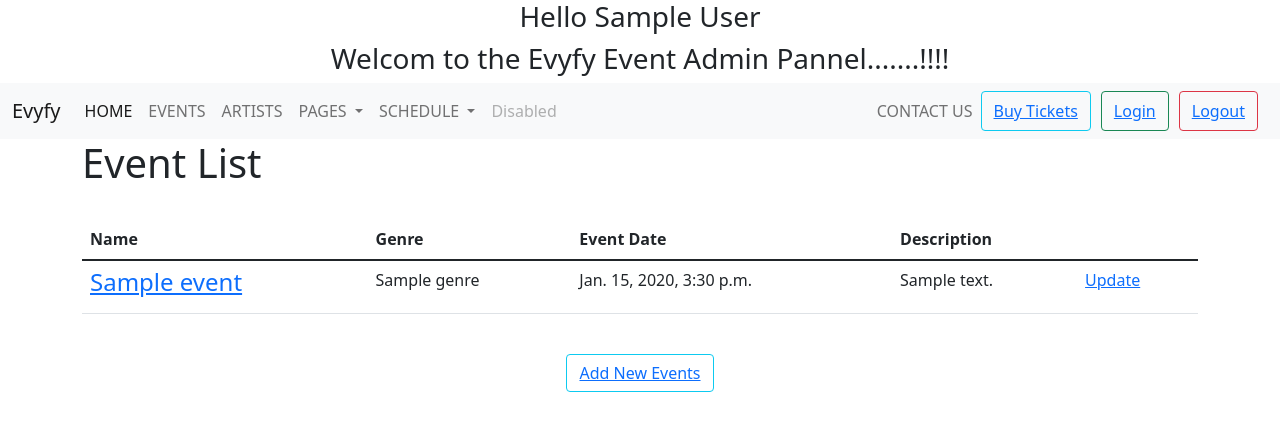
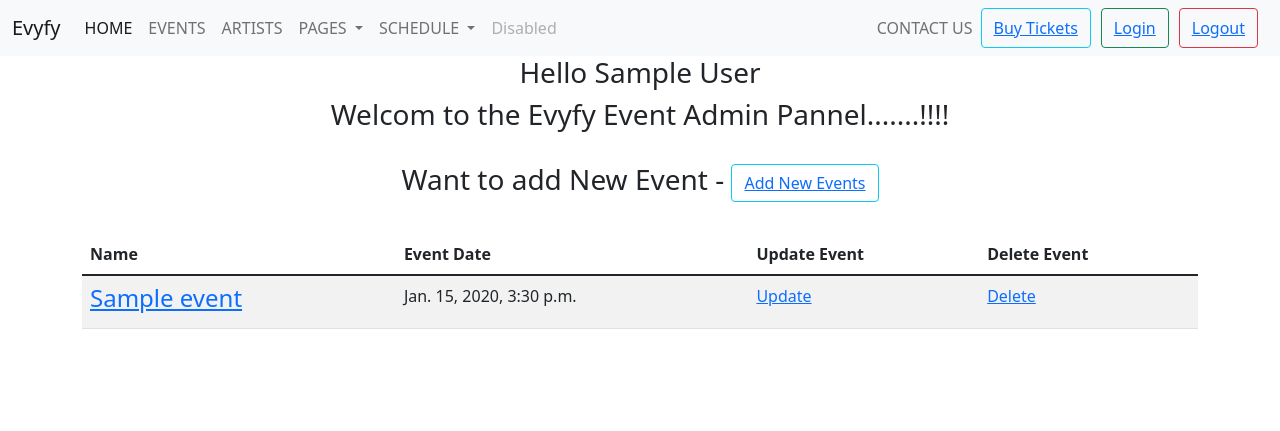
Before and after one commit to JayshreeCitrusbug/Event_Management_project, a Django app: page /account/adminprofile/ in a window 1280 px wide. Shown: the top 431 px of the page. Run offline with Django 4.2, Linux system fonts and the light colour scheme; a user stored in the database is signed in; tables that the repository leaves empty hold one stand-in row (values such as "Sample post"); some libraries are stand-ins or nearby versions.

Commit message:
Add,Update,Delete Event details from admin

```diff
--- a/event/templates/account/adminprofile.html
+++ b/event/templates/account/adminprofile.html
@@ -1,6 +1,6 @@
-
+{% extends 'base.html' %}
 <!doctype html>
-{% load static%}
+<!-- {% load static %} -->
 <html lang="en">
 
 <head>
@@ -11,43 +11,76 @@
   <!-- Bootstrap CSS -->
   <link href="https://cdn.jsdelivr.net/npm/bootstrap@5.1.3/dist/css/bootstrap.min.css" rel="stylesheet"
     integrity="sha384-1BmE4kWBq78iYhFldvKuhfTAU6auU8tT94WrHftjDbrCEXSU1oBoqyl2QvZ6jIW3" crossorigin="anonymous">
-  <link rel="stylesheet" href="{% static 'css/style.css'%}">
-  <script defer src="{% static 'js/jquery.js'%}"></script>
+  <!-- <link rel="stylesheet" href="{% static 'css/style.css'%}"> -->
 
   <title>{% block title %} Evyfy | Admin Profile {% endblock %} </title>
 </head>
 
 <body>
-
   {% block content %}
 
-  <div class="continer">
   <h3 style="text-align:center">Hello {{request.user.first_name}} {{request.user.last_name}}</h3>
   <h3 style="text-align:center">Welcom to the Evyfy Event Admin Pannel.......!!!!</h3>
 
   <!-- ......................new event ................. -->
-    {% if user.is_authenticated and user.is_staff %}
+  {% if user.is_authenticated %}
 
 
-      {% include 'event/event_list.html' %}
+  <div class="continer">
+    <div class="addEvent">
+      <br/>
+      <h3 style="text-align:center">Want to add New Event - <button class="btn btn-outline-info" type="submit"><a
+            href="{% url 'add-event' %}"> Add New Events
+          </a></button></h3>
+    </div>
+    <br />
+    <table class="table table-striped">
+      <thead>
 
-      <br/>
-      <center><button class="btn btn-outline-info" type="submit"><a href="{% url 'add-event' %}"> Add New Events </a></button></center>
-      <br/>
+        <tr>
+          <th scope="col">Name</th>
+          <th scope="col" style="margin-left: 5px;">Event Date</th>
+          <th scope="col">Update Event</th>
+          <th scope="col">Delete Event</th>
+        </tr>
+      </thead>
+      <tbody>
+        {% for event in showevent %}
+        <tr>
+          <th>
+            <a href="{% url 'event-detail' event.pk %}">
+              <h4>{{event.name}}</h4>
+            </a>
 
+
+
+          </th>
+          <td scope="row">{{event.eventDate}}</td>
+          <td>
+            <a href="{% url 'update-event' event.pk %}" class="button">
+              Update
+            </a>
+          </td>
+          <td>
+            <a href="{% url 'update-event' event.pk %}" class="button">
+              Delete
+            </a>
+          </td>
+        </tr>
+        {%endfor%}
 
 
         {% endif %}
 
 
-    {% endblock %}
+  </div>
 
   <script src="https://cdn.jsdelivr.net/npm/bootstrap@5.1.3/dist/js/bootstrap.bundle.min.js"
     integrity="sha384-ka7Sk0Gln4gmtz2MlQnikT1wXgYsOg+OMhuP+IlRH9sENBO0LRn5q+8nbTov4+1p"
     crossorigin="anonymous"></script>
 
 
-
+    {% endblock %}
 </body>
 
 </html>
--- a/event/templates/account/usersignup.html
+++ b/event/templates/account/usersignup.html
@@ -9,7 +9,7 @@
 
     {{form.as_p}}
 
-    <input type="submit" name="CreateUser">
+    <button type="submit" class="btn btn-success">Register Account</button>
 
 </form>
 
--- a/event/templates/event/event_list.html
+++ b/event/templates/event/event_list.html
@@ -34,10 +34,6 @@
             <td scope="row">{{event.genre}}</td>
             <td>{{event.eventDate}}</td>
             <td>{{event.description}}</td>
-            <td>{% if user.is_staff %}
-                <a href="{% url 'update-event' event.pk %}" class="button">Update</a>
-                {% endif %}
-            </td>
         </tr>
         {%endfor%}
     </tbody>
--- a/event/templates/event/update_event.html
+++ b/event/templates/event/update_event.html
@@ -2,7 +2,7 @@
 {% block title %} Evyfy | Update Event {% endblock %}
 {% block content %}
 
-br/>
+<br/>
 <h2>Update Event</h2>
 <nbnps></nbnps>
 <form method="POST">
--- a/event/templates/home.html
+++ b/event/templates/home.html
@@ -43,6 +43,7 @@ body,h1,h2,h3,h4,h5,h6 {font-family: "Lato", sans-serif}
 <header class="w3-container w3-red w3-center" style="padding:128px 16px">
   <h1 class="w3-margin w3-jumbo">START PAGE</h1>
   <p class="w3-xlarge">Home page</p>
+  <p>{{request.user.first_name}}</p>
   <button class="w3-button w3-black w3-padding-large w3-large w3-margin-top">Get Started</button>
 </header>
 
--- a/event/urls.py
+++ b/event/urls.py
@@ -1,7 +1,6 @@
 from django.urls import path, include
 from . import views
-from event.views import UserRegisterView, Userprofile, AdminProfileView, EventListview, EventDetailView, AddEventView
-# UserSignUpView
+from event.views import UserRegisterView, UserSignUpView, Userprofile, AdminProfileView, EventListview, EventDetailView, AddEventView
 
 urlpatterns = [
     path('' , views.Home.as_view(), name='home'),
@@ -11,7 +10,7 @@ urlpatterns = [
     #Register
     path('account/', include('django.contrib.auth.urls')),
     path('account/register/' , UserRegisterView.as_view(), name ='register'),
-    # path('account/signup/', UserSignUpView.as_view(), name='signup'),
+    path('account/signup/', UserSignUpView.as_view(), name='signup'),
     #Login
     path('account/eventlogin/', views.Login.as_view(), name='login'),
     path('account/userprofile/', Userprofile.as_view(), name='user-profile'),
@@ -19,12 +18,12 @@ urlpatterns = [
     #Logout
     path('account/logout/', views.Logout.as_view(), name='logout'),
     #event
-    path('eventlist/' , EventListview.as_view(), name='event-list'),
-    path('eventdetail/<int:pk>', EventDetailView.as_view(), name='event-detail'),
+    path('event/list/' , EventListview.as_view(), name='event-list'),
+    path('event/detail/<int:pk>', EventDetailView.as_view(), name='event-detail'),
     #Add Event
-    path('event/addevent/', AddEventView.as_view(), name='add-event'),
+    path('event/add/', AddEventView.as_view(), name='add-event'),
     #Update event
-    path('event/update_event/<event_id>', views.UpdateEvent.as_view(), name='update-event'),
+    path('event/update/<int:pk>', views.UpdateEventView.as_view(), name='update-event'),
     path('event/booked/', views.EventBooked.as_view(), name='event-booked'),
 
 ]
--- a/event/views.py
+++ b/event/views.py
@@ -5,14 +5,17 @@ from urllib import request
 from django import forms, views
 from django.http import HttpResponse, HttpResponseRedirect
 from django.shortcuts import redirect, render
+from django.urls import reverse_lazy
 
 # Create your views here.
 from django.views.generic import View, ListView, DetailView, CreateView
+from django.views.generic.edit import UpdateView
 from event import forms
 from event.models import Event, Artist, EventBook, Genre, Member , User
 from django.contrib.auth.models import auth
-from event.forms import  UserNewCreationForm,  AdminLoginForm, AddEventForm, UpdateEventForm
-# UserSignUpForm,
+from event.forms import  UserNewCreationForm, UserSignUpForm,  AdminLoginForm, AddEventForm, UpdateEventForm
+# ,  AdminProfileForm
+
 from django.contrib import messages
 
 #from django.views import generic
@@ -26,6 +29,9 @@ class Home(View):
     template_name = "home.html"
 
     def get(self, request, *args, **kwargs):
+        # un1=request.POST['username']
+        # user1 = User.objects.get(username=un1)
+        # print(user1)
         return render(request, self.template_name, {})
 #About Page
 class About(View):
@@ -40,6 +46,18 @@ class Price(View):
     def get(self, request, *args, **kwargs):
         return render(request, self.template_name, {})
 
+#Contact Page
+class Contact(View):
+    template_name = "contact.html"
+
+    def get(self, request, *args, **kwargs):
+        return render(request, self.template_name, {})
+
+
+
+
+
+
 #User Profile
 class Userprofile(ListView):
     model = Event
@@ -48,19 +66,18 @@ class Userprofile(ListView):
     def get(self, request, *args, **kwargs):
         return render(request, self.template_name, {})
 
+
+#Admin Profile View
 class AdminProfileView(ListView):
     model = Event
     template_name = "account/adminprofile.html"
+    un = Member.objects.select_related('user_ptr').all()
+    print(un)
+    def get(self, request):
+        eventData = Event.objects.all()
+        return render(request,self.template_name,{'showevent':eventData})
 
 
-
-
-#Contact Page
-class Contact(View):
-    template_name = "contact.html"
-
-    def get(self, request, *args, **kwargs):
-        return render(request, self.template_name, {})
 
 
 
@@ -94,25 +111,67 @@ class AddEventView(CreateView):
             msg = "Event can not generated please Try Again "
             return HttpResponse(msg)
 
-class UpdateEvent(View):
+# ............................................................
+class UpdateEventView(UpdateView):
     model = Event
     form_class = UpdateEventForm
     template_name = 'event/update_event.html'
 
 
     def get(self, request, *args, **kwargs):
-
         return render(request, self.template_name, {'form':self.form_class})
 
-    def update_event(self, request, event_id):
-        event = Event.objects.get(pk=event_id)
-        form = self.form_class(request.POST)
-        if form.is_valid():
-            return redirect('event-list')
-        return render(request, 'update-event', {'form':form})
+    def get_success_url(self):
+         return reverse_lazy('admin-profile')
+
+    # def post(self, request, event_id):
+    #     # event = Event.objects.get(event_id)
+    #     form = self.form_class(request.POST)
+    #     if form.is_valid():
+    #         form.save()
+    #         return redirect('event-list')
+    #     return render(request, 'update-event', {'form':form})
+
+# ............................................................
+# class UpdateEventView(UpdateView):
+#     model = Event
+#     form_class = UpdateEventForm
+#     template_name = 'event/update_event.html'
 
 
+#     def get(self, request, *args, **kwargs):
+#         form = self.form_class
+#         data = Event.objects.get(self.kwargs['pk'])
+#         return render(request, self.template_name, {'form':form, 'data':data})
+
+#     context_object_name = 'data'
+
+#     def get_success_url(self):
+#         return reverse_lazy('event-list')
+
+
+
+
+# class UpdateEvent(View):
+#     model = Event
+#     form_class = UpdateEventForm
+#     template_name = 'event/update_event.html'
+
+
+#     def get(self, request, *args, **kwargs):
+#         return render(request, self.template_name, {'form':self.form_class})
+
+#     def post(self, request, event_id):
+#         event = Event.objects.get(pk=event_id)
+#         form = self.form_class(request.POST)
+#         if form.is_valid():
+#             form.save()
+#             return redirect('event-list')
+#         return render(request, 'update-event', {'form':form})
+
 # END Event list Detail view
+
+
 
 #Register view
 #Admin Register
@@ -141,23 +200,23 @@ class UserRegisterView(CreateView):
 #END Admin Register
 
 #User Register
-# class UserSignUpView(CreateView):
-#     model = User
-#     form_class = UserSignUpForm
-#     template_name = 'account/usersignup.html'
+class UserSignUpView(CreateView):
+    model = User
+    form_class = UserSignUpForm
+    template_name = 'account/usersignup.html'
 
-#     def get_context_data(self, **kwargs):
-#         kwargs['user_type'] = 'user'
-#         return super().get_context_data(**kwargs)
+    def get_context_data(self, **kwargs):
+        kwargs['user_type'] = 'user'
+        return super().get_context_data(**kwargs)
 
-#     def post(self, request):
-#         form = self.form_class(request.POST)
-#         # print(form.cleaned_data)
-#         if form.is_valid():
-#             form.save()
-#             return redirect('home')
-#         else:
-#             return redirect('event-list')
+    def post(self, request):
+        form = self.form_class(request.POST)
+        # print(form.cleaned_data)
+        if form.is_valid():
+            form.save()
+            return redirect('home')
+        else:
+            return redirect('login')
 
 #END User Register
 #END Register view
@@ -182,7 +241,8 @@ class Login(View):
             try:
                 if user is not None:
                     if user.is_active and user.is_staff == True:
-                        return render(request, 'account/adminprofile.html')
+                        auth.login(request,user)
+                        return redirect('admin-profile')
                     else:
                         auth.login(request,user)
                         return render(request,'account/userprofile.html')
```
Also changed, not shown: event/forms.py (+29 -6 lines). Lines whose indentation alone changed are shown as unchanged.
